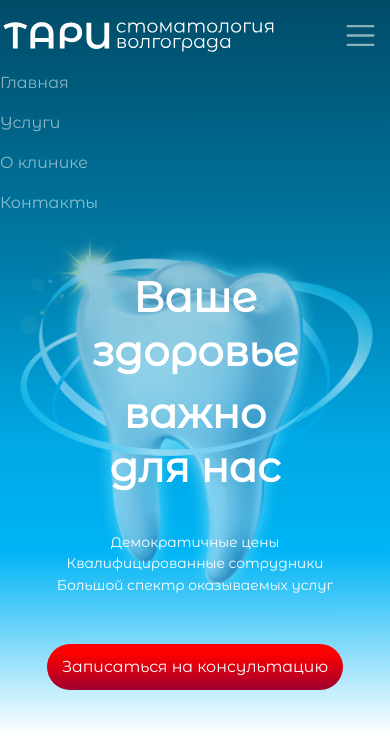
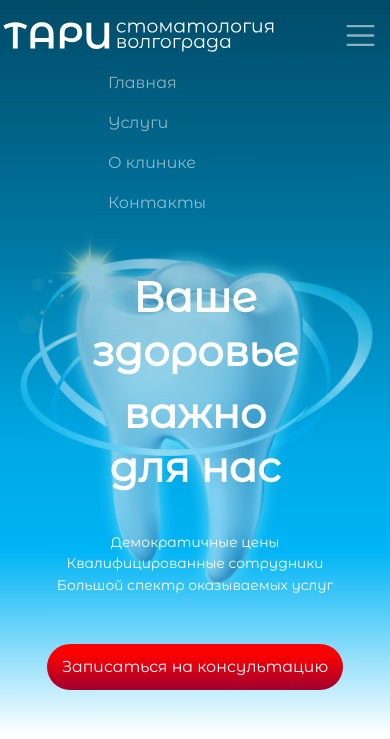
Before and after one commit to ooksushka/nir, a PHP site: page / in a window 390 px wide, after a click that opens the changed part. Shown: the top 739 px of the page. Run offline with PHP 8.4, Linux system fonts and the light colour scheme; some libraries are stand-ins or nearby versions.

Commit message:
Add files via upload

```diff
--- a/main.css
+++ b/main.css
@@ -336,6 +336,10 @@ div .col-lg-offset-2{
         padding: 0;
     }
 
+    .navbar-collapse {
+        margin-left: calc(30px + 20vw);
+    }
+
 
 
     .navbar-brand img{
```
